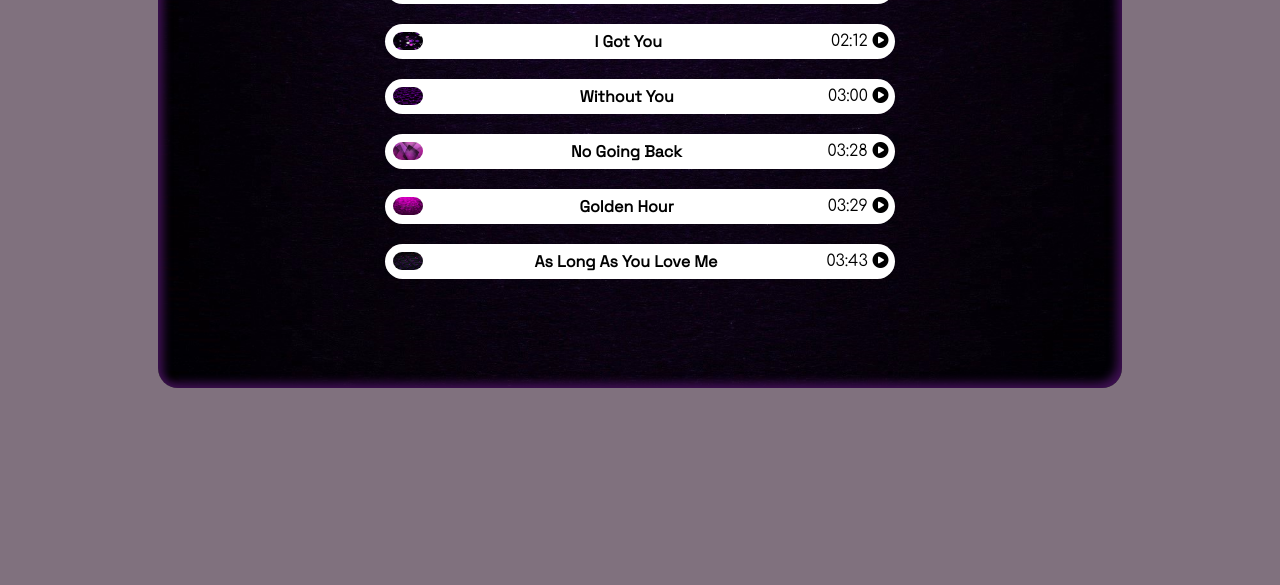
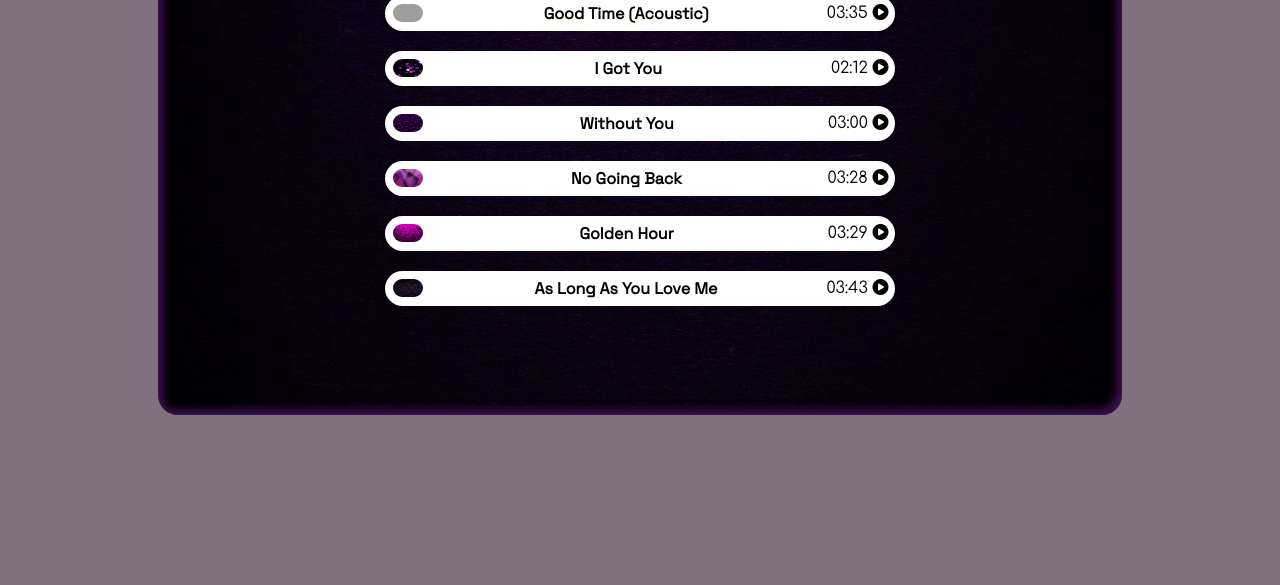
Before and after one commit to Prar02/PurpleMp3, a plain HTML site: page index.html in a window 1280 px wide. Shown: the part 257-842 px from the top of the page. Before the commit the page ends 800 px from the top, so only its background shows below. Drawn offline with Linux system fonts and the light colour scheme; grey boxes are pictures that could not be loaded.

Commit message:
Update style.css

```diff
--- a/style.css
+++ b/style.css
@@ -44,7 +44,7 @@ nav ul li{
     justify-content: center;
     align-items: center;
     min-height: 63vh;
-    margin: 23px auto;
+    margin: 50px auto;
     font-family: 'Comfortaa', sans-serif;
     background-color: rgb(27, 19, 36);
     color: rgb(216, 191, 216);
```
